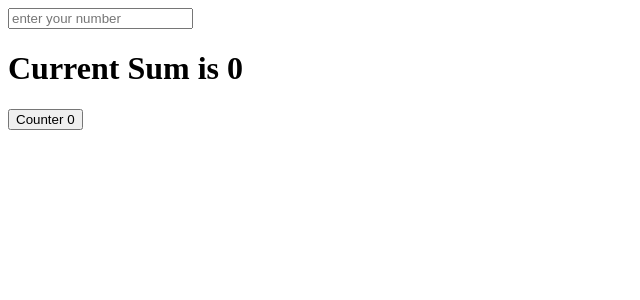
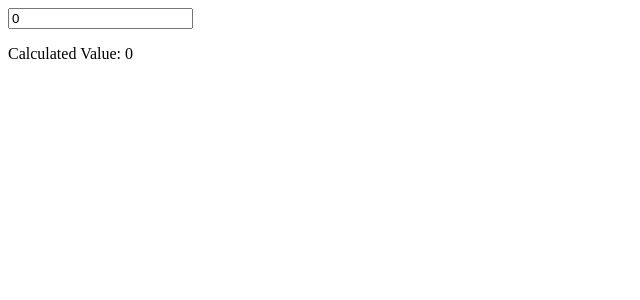
Before and after one commit to Tanujarora100/Harkirat-Assignments, a React (Vite) app: page / in a window 1280 px wide. Shown: the top 300 px of the page, without its empty margins (0-640 px from the left). Built offline with nearby package versions, Linux system fonts and the light colour scheme.

Commit message:
Week 6 Assignment 1 UseMemo added

```diff
--- a/src/App.tsx
+++ b/src/App.tsx
@@ -1,13 +1,13 @@
 import './App.css';
 
-import Input from "./Input.tsx";
+import {Assignment1} from "./useMemo/Assignment1.tsx";
 
 function App() {
 
 
     return (
         <div>
-        <Input></Input>
+        <Assignment1 ></Assignment1>
         </div>
     );
 }
--- a/src/Input.tsx
+++ b/src/Input.tsx
@@ -1,8 +1,8 @@
-import {ChangeEvent, useEffect, useState} from "react";
+import { ChangeEvent, useMemo, useState } from "react";
 
 const Input = () => {
     const [count, setCount] = useState<number>(0);
-    const [currentSum, setCurrentSum] = useState<number | string>(0);
+
     const [currentInput, setCurrentInput] = useState<string>('');
 
     const handleInputChange = (event: ChangeEvent<HTMLInputElement>): void => {
@@ -10,15 +10,13 @@ const Input = () => {
         setCurrentInput(inputValue === "" ? "" : inputValue);
     }
 
-    useEffect(() => {
-        calculateSum();
+    const memoizedSum = useMemo(() => {
+        const num = parseFloat(currentInput);
+        return isNaN(num) ? '' : (num * (num + 1) / 2);
     }, [currentInput]);
+    //instead of using  a useEffect here we are using a useMemo and using that variable to show the value  on each request
+    //When this currentInput is changed then this value is changing.
 
-    function calculateSum(): void {
-        const currentNumber = parseFloat(currentInput);
-        currentInput === "" ? setCurrentSum(0) : setCurrentSum((currentNumber * (currentNumber + 1)) / 2);
-
-    }
 
     return (
         <div>
@@ -28,7 +26,7 @@ const Input = () => {
                 value={currentInput === '' ? '' : currentInput}
                 onChange={handleInputChange}
             />
-            <h1>Current Sum is {currentSum}</h1>
+            <h1>Current Sum is {memoizedSum}</h1>
             <button onClick={() => setCount(count + 1)}>Counter {count}</button>
         </div>
     );
--- /dev/null
+++ b/src/useMemo/Assignment1.tsx
@@ -0,0 +1,31 @@
+import {useMemo, useState} from "react";
+
+// In this assignment, your task is to create a component that performs an expensive calculation (finding the factorial) based on a user input.
+// Use useMemo to ensure that the calculation is only recomputed when the input changes, not on every render.
+
+export function Assignment1() {
+    const [input, setInput] = useState<number>(0);
+    let factorial:number =0;
+
+    factorial = useMemo(() => {
+        if (input === 0) {
+            return 0;
+        }
+        let result = 1;
+        for (let i = 1; i <= input; i++) {
+            result *= i;
+        }
+        return result;
+    }, [input]);
+
+    return (
+        <div>
+            <input
+                type="string"
+                value={input}
+                onChange={(e) => setInput(Number(e.target.value))}
+            />
+            <p>Calculated Value: {factorial===0?0:factorial}</p>
+        </div>
+    );
+}
```
Also changed, not shown: src/useMemo/Assignment2.tsx (added, +41 -0 lines), src/useMemo/Assignment3.tsx (added, +31 -0 lines).
